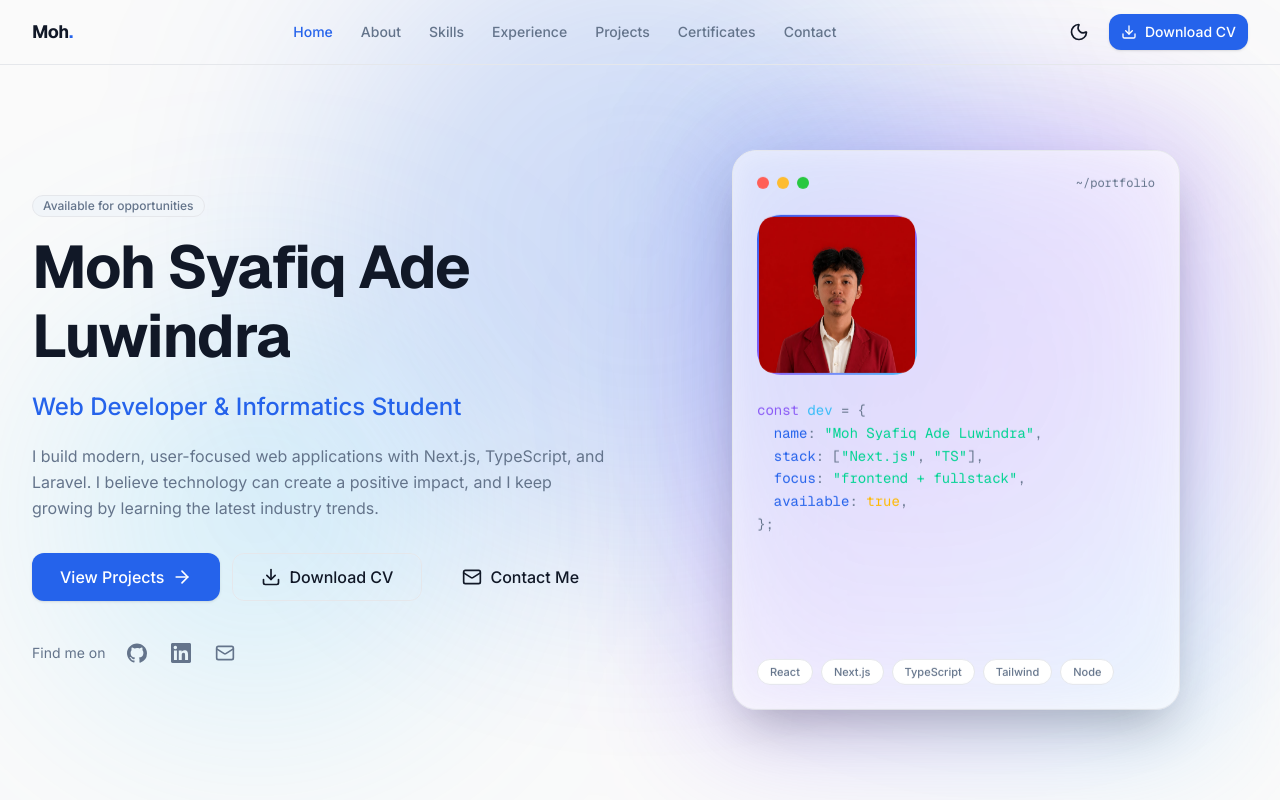
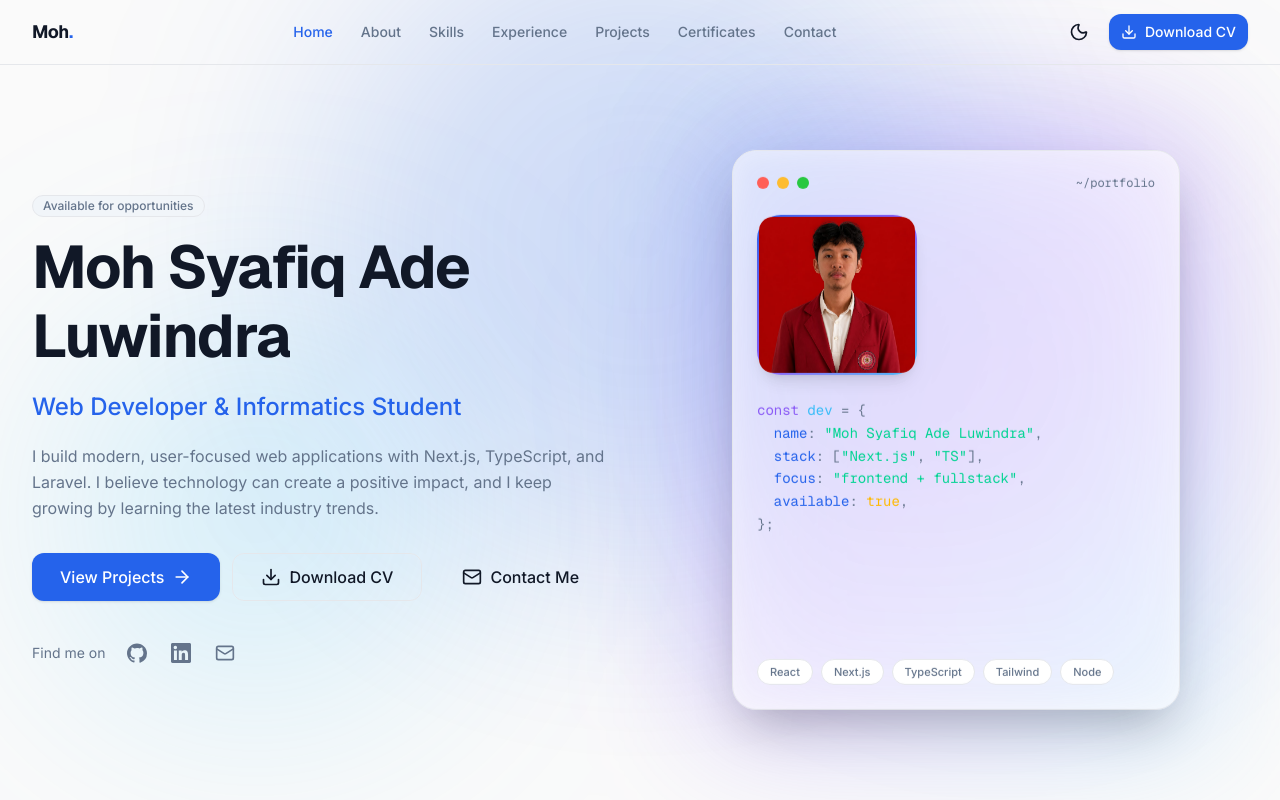
Before and after one commit to adeluindra/portfolio, a Next.js app: page / in a window 1280 px wide. Shown: the top 800 px of the page. Built offline with nearby package versions, Linux system fonts and the light colour scheme.

Commit message:
update profile

```diff
--- a/src/components/sections/HeroProfileCard.tsx
+++ b/src/components/sections/HeroProfileCard.tsx
@@ -122,15 +122,15 @@ export function HeroProfileCard() {
             </div>
 
             {/* Avatar with gradient border */}
-            <div className="mt-6 size-40 rounded-2xl bg-gradient-to-br from-primary via-accent to-secondary p-0.5">
-              <div className="relative h-full w-full overflow-hidden rounded-[0.9rem] bg-card">
+            <div className="mt-6 size-40 rounded-2xl bg-gradient-to-br from-primary via-accent to-secondary p-[2px] shadow-lg">
+              <div className="relative size-full overflow-hidden rounded-[14px] bg-card">
                 <Image
                   src={PROFILE_IMAGE}
                   alt={`${SITE_CONFIG.name} — ${SITE_CONFIG.role}`}
                   fill
                   priority
                   sizes="160px"
-                  className="object-cover object-top"
+                  className="object-cover object-center"
                 />
               </div>
             </div>
```
